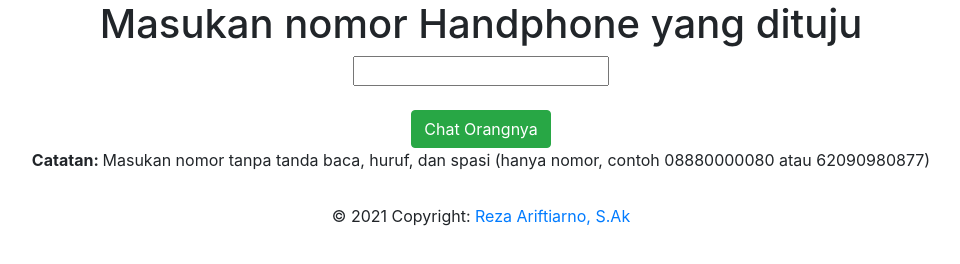
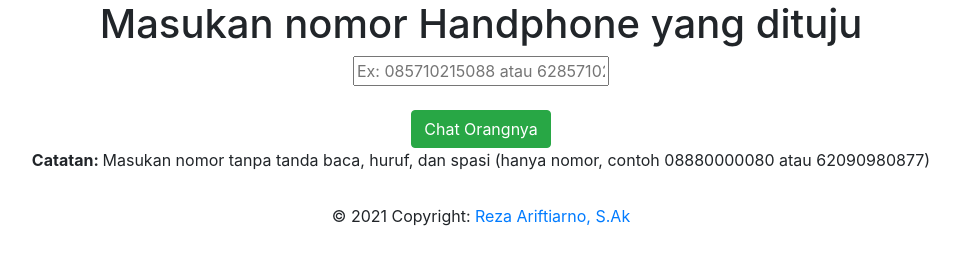
Before and after one commit to rezaariftiarno/qwa, a plain HTML site: page index.html in a window 1280 px wide. Shown: the whole page, without its empty margins (159-1119 px from the left). Drawn offline with nearby package versions, Linux system fonts and the light colour scheme.

Commit message:
Update index.html

```diff
--- a/index.html
+++ b/index.html
@@ -27,7 +27,7 @@
             <h1>Masukan nomor Handphone yang dituju</h1>
         </div>
         <div style="text-align: center;">
-            <input type="text" id="nomor"><br><br>
+            <input type="text" id="nomor" placeholder="Ex: 085710215088 atau 6285710215088"><br><br>
             <button class="btn btn-success" onclick="input()">Chat Orangnya</button><br>
             <p><strong>Catatan: </strong>Masukan nomor tanpa tanda baca, huruf, dan spasi (hanya nomor, contoh 08880000080 atau 62090980877)</p>
         </div>
```
